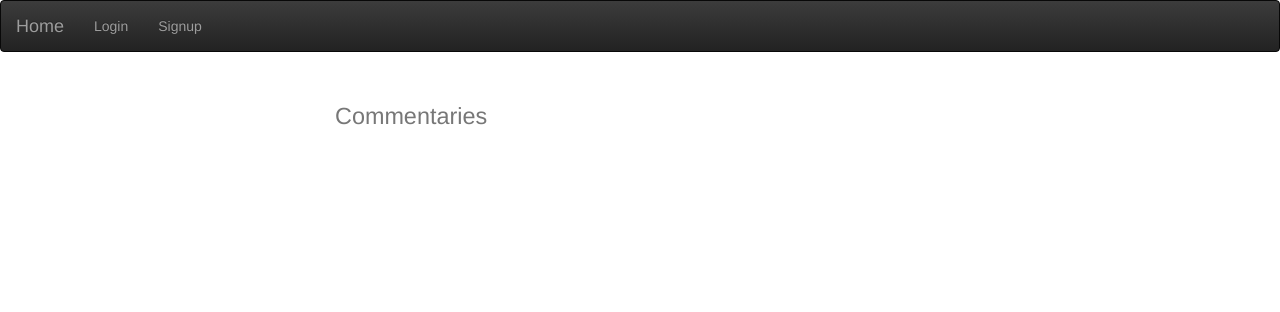
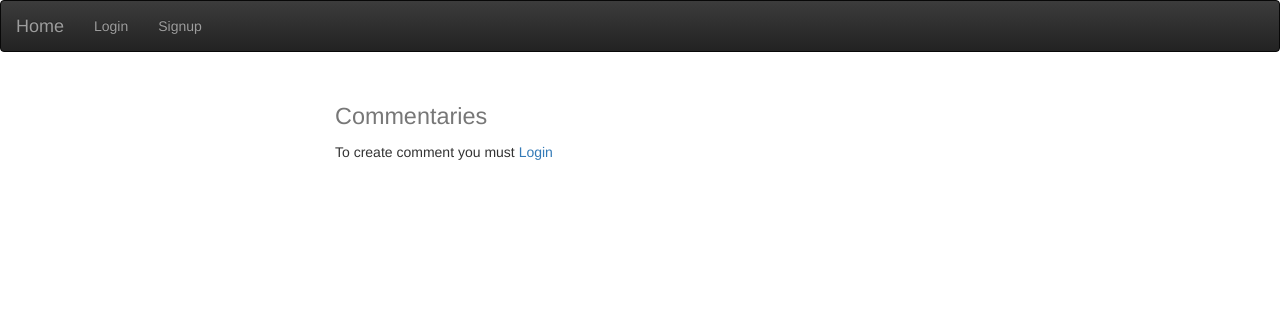
Before and after one commit to Windmill787/testComments, a PHP site: page /index in a window 1280 px wide. Shown: the top 312 px of the page. Run offline with PHP 8.4, Linux system fonts and the light colour scheme; data that the repository does not hold is empty; some libraries are stand-ins or nearby versions.

Commit message:
README
Added README document, fixed no comments index

```diff
--- a/views/comment/index.php
+++ b/views/comment/index.php
@@ -7,6 +7,10 @@
         <a href="#" onclick="show()">Create</a>
 
         <?php include $create ?>
+
+    <?php } else { ?>
+
+        <p>To create comment you must <a href="/login">Login</a></p>
 
     <?php } ?>
 
```
Also changed, not shown: README.md (added).
